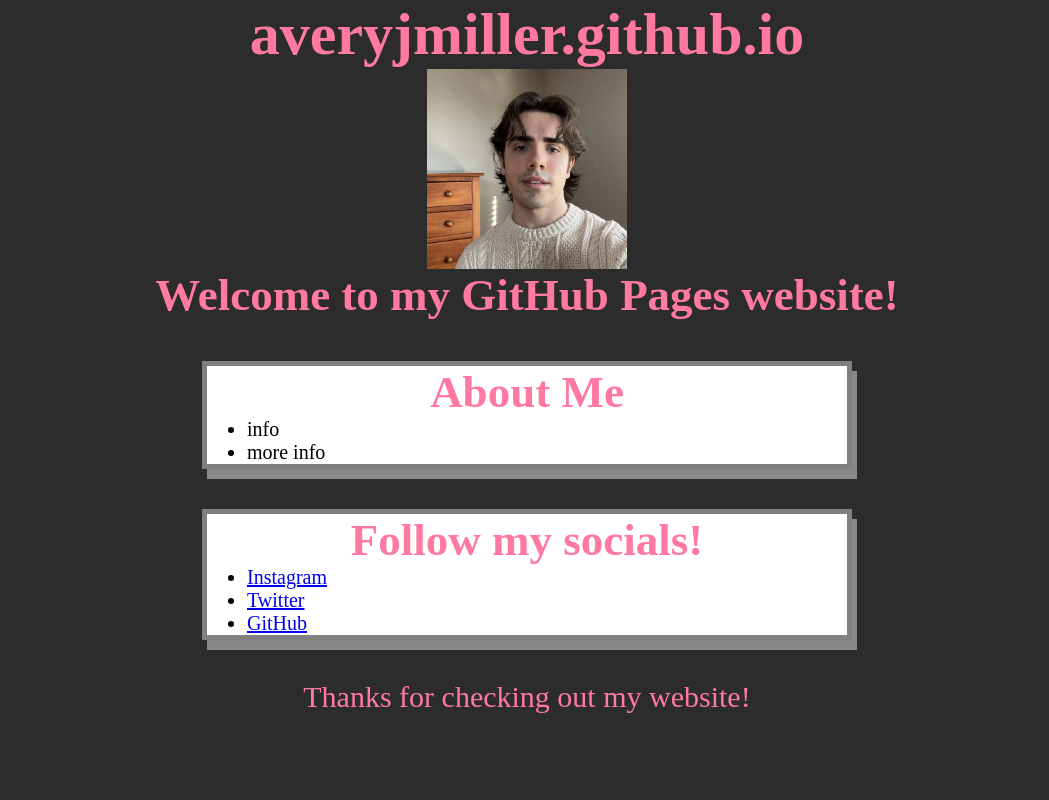
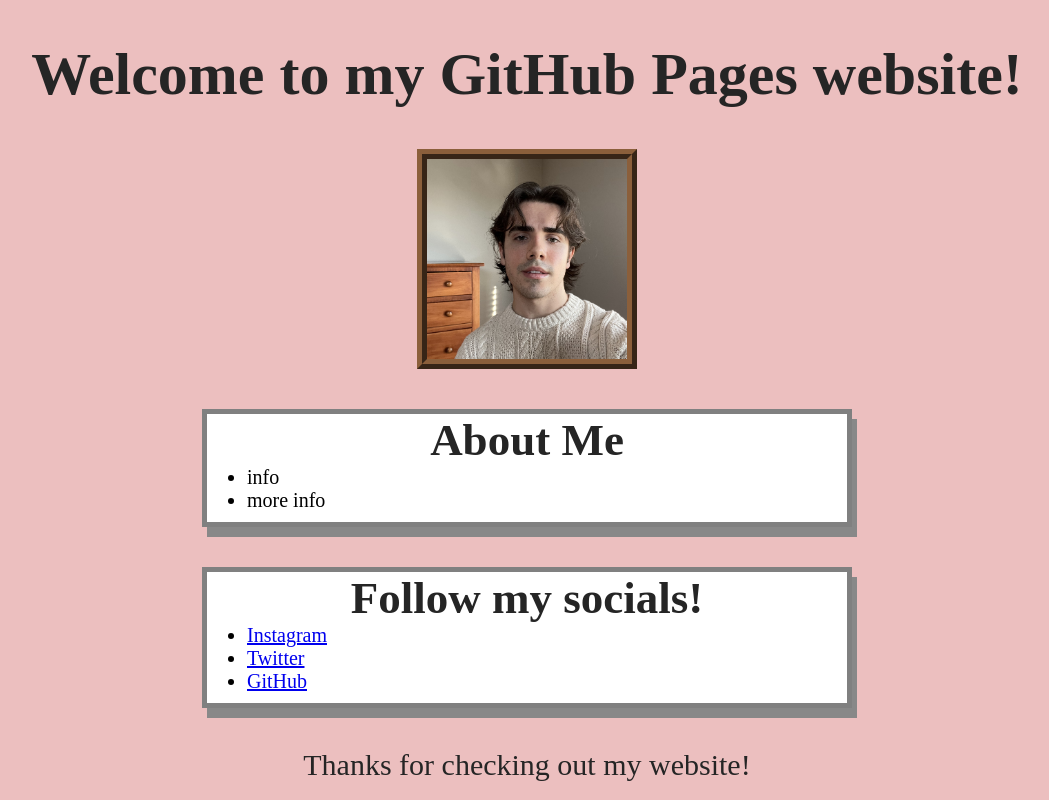
Before and after one commit to averyjmiller/averyjmiller.github.io, a plain HTML site: page index.html in a window 1280 px wide. Shown: the whole page, without its empty margins (113-1162 px from the left). Drawn offline with Linux system fonts and the light colour scheme.

Commit message:
Updated the spacing and color of things

```diff
--- a/assets/style.css
+++ b/assets/style.css
@@ -4,14 +4,17 @@
 }
 
 body {
-    width: 100%;
-    height: 120px;
-    background-color: rgb(44, 44, 44);
-    color: rgb(255, 121, 161);
+    background-color: rgb(236, 191, 191);
+    color: rgb(37, 37, 37);
     font-size: 30px;
 }
 
-h1,
+h1 {
+    text-align: center;
+    padding-top: 40px;
+    padding-bottom: 40px;
+}
+
 h2 {
     text-align: center;
 }
@@ -22,10 +25,12 @@ img {
     width: 200px;
     margin-left: auto;
     margin-right: auto;
+    border: 10px ridge rgb(139, 95, 59);
 }
 
 ul {
     padding-left: 40px;
+    padding-bottom: 10px;
     font-size: 20px;
     color: rgb(0, 0, 0)
 }
@@ -40,5 +45,5 @@ p {
   margin: 40px auto;
   border: 5px solid gray;
   box-shadow: 5px 10px #888888;
-  background-color: rgb(255, 255, 255);
+  background-color: white;
 }
--- a/index.html
+++ b/index.html
@@ -9,9 +9,8 @@
     </head>
     <body>
         <header id="top">
-            <h1>averyjmiller.github.io</h1>
+            <h1>Welcome to my GitHub Pages website!</h1>
             <img src="./assets/pfp.jpg" alt="Profile image of Avery Miller." />
-            <h2>Welcome to my GitHub Pages website!</h2>
         </header>
         <main>
             <section class="card" id="about-me">
```
